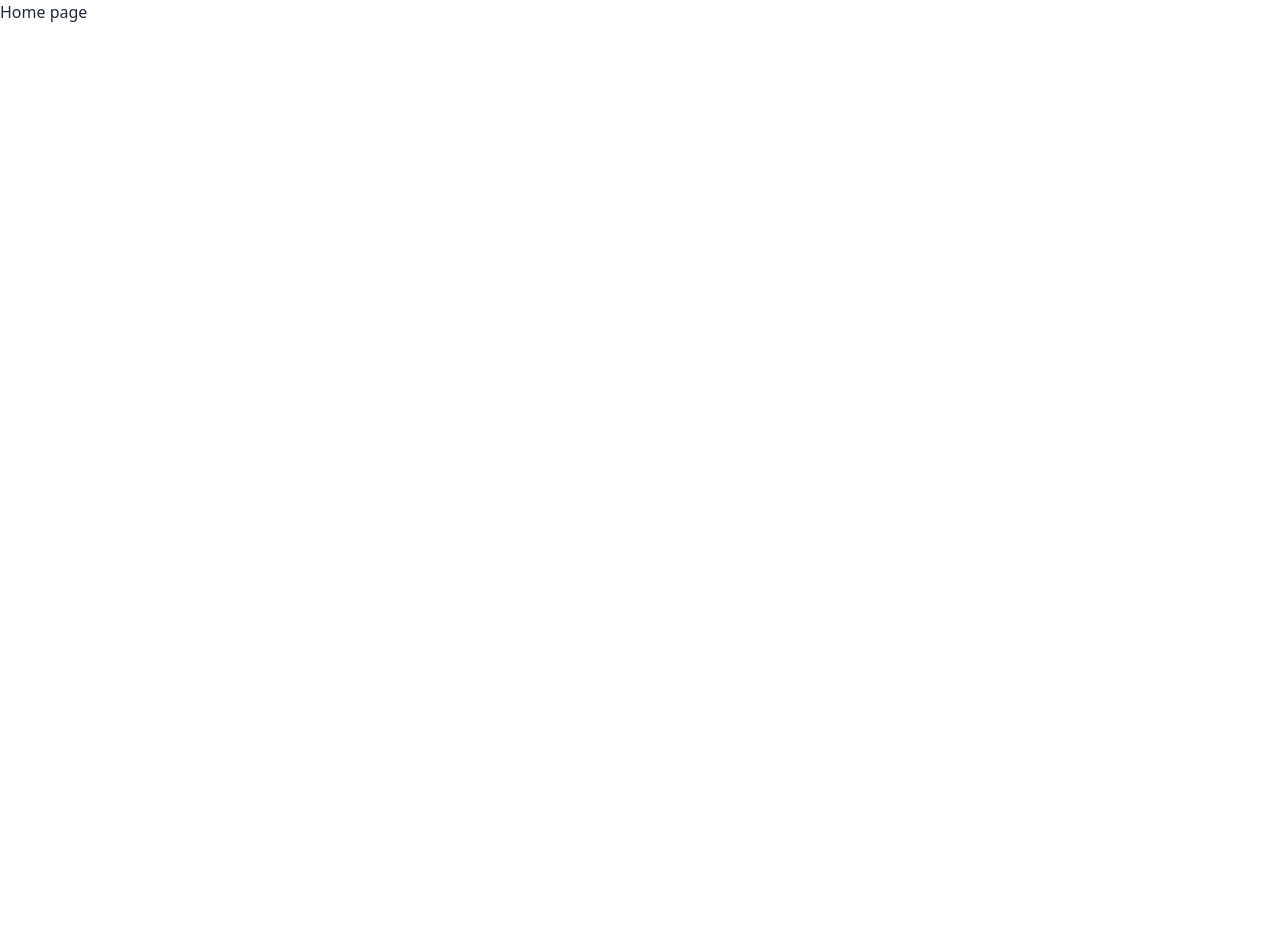
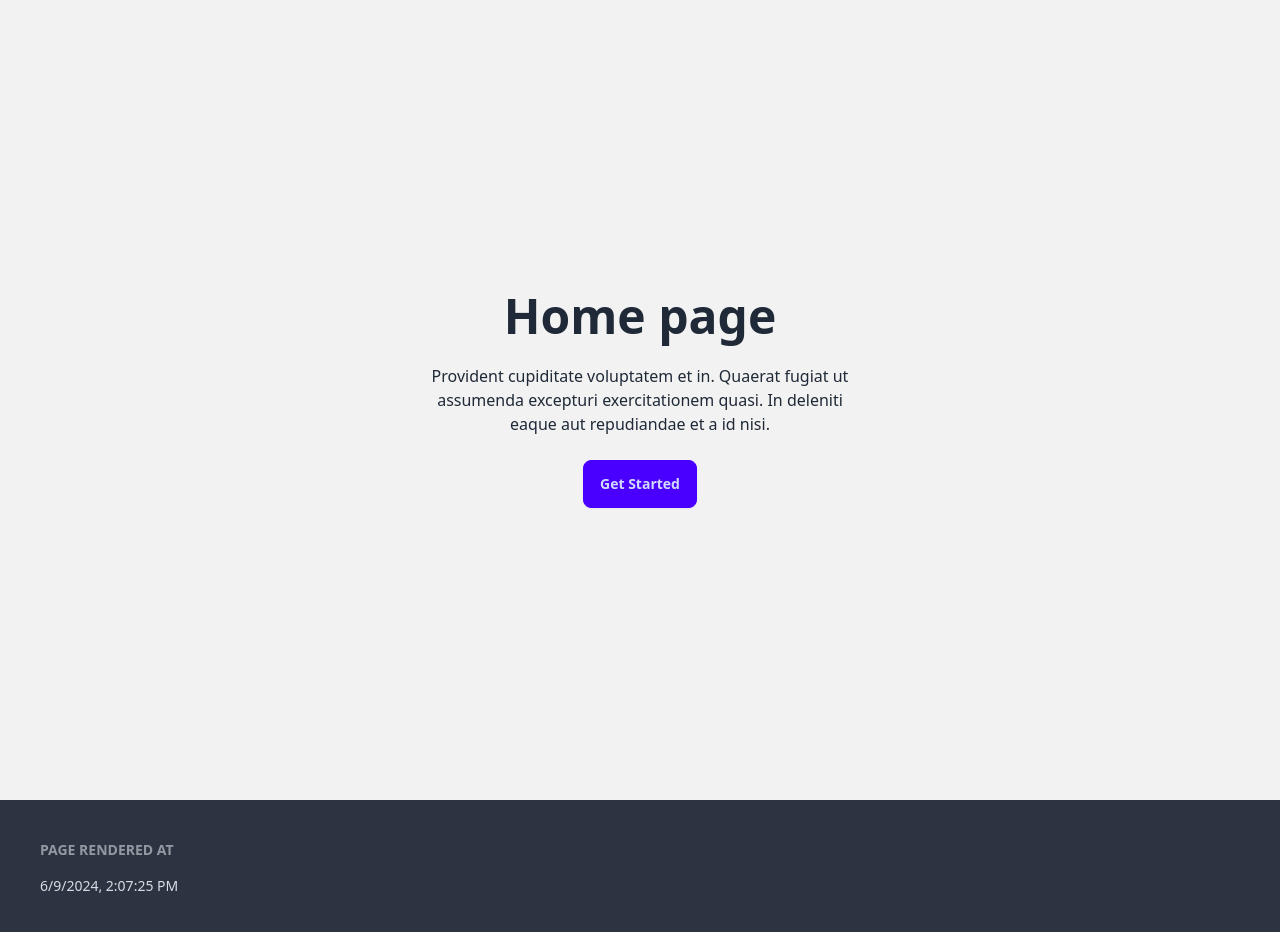
Before and after one commit to arthurseredaa/next-clean-starter, a Next.js app: page / in a window 1280 px wide. Shown: the top 932 px of the page. Before the commit the page ends 800 px from the top, so only its background shows below. Built offline with nearby package versions, Linux system fonts and the light colour scheme.

Commit message:
feat: add server timestamp

```diff
--- a/src/app/layout.tsx
+++ b/src/app/layout.tsx
@@ -1,10 +1,12 @@
 import '../global.css';
+import Footer from "../components/Footer";
 
 const RootLayout = ({ children }) => {
   return (
     <html>
       <body>
         {children}
+      	<Footer />
       </body>
     </html>
   );
--- a/src/app/page.tsx
+++ b/src/app/page.tsx
@@ -2,8 +2,15 @@ import {FC} from "react";
 
 const Page: FC = () => {
   return (
-	<div>
-	  Home page
+	<div className="hero min-h-svh bg-base-200">
+	  <div className="hero-content text-center">
+		<div className="max-w-md">
+		  <h1 className="text-5xl font-bold">Home page</h1>
+		  <p className="py-6">Provident cupiditate voluptatem et in. Quaerat fugiat ut assumenda excepturi
+			exercitationem quasi. In deleniti eaque aut repudiandae et a id nisi.</p>
+		  <button className="btn btn-primary">Get Started</button>
+		</div>
+	  </div>
 	</div>
   );
 };
--- /dev/null
+++ b/src/components/Footer.tsx
@@ -0,0 +1,14 @@
+const Footer = () => {
+  const timestamp = new Date().toLocaleString();
+
+  return (
+	<footer className="footer p-10 bg-neutral text-neutral-content">
+	  <nav>
+		<h6 className="footer-title">Page rendered at</h6>
+		<p className="text-sm">{timestamp}</p>
+	  </nav>
+	</footer>
+  );
+};
+
+export default Footer;
```
